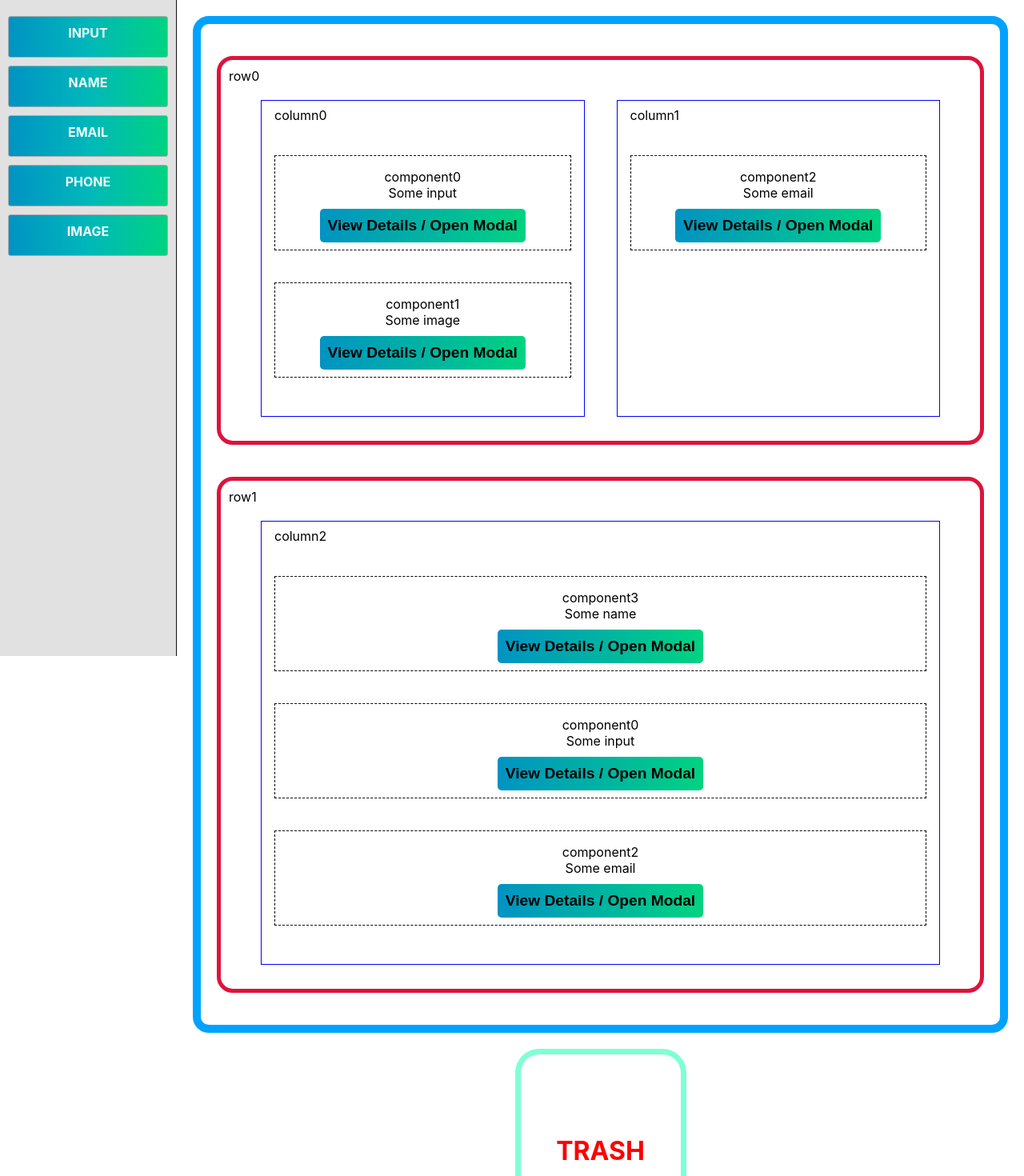
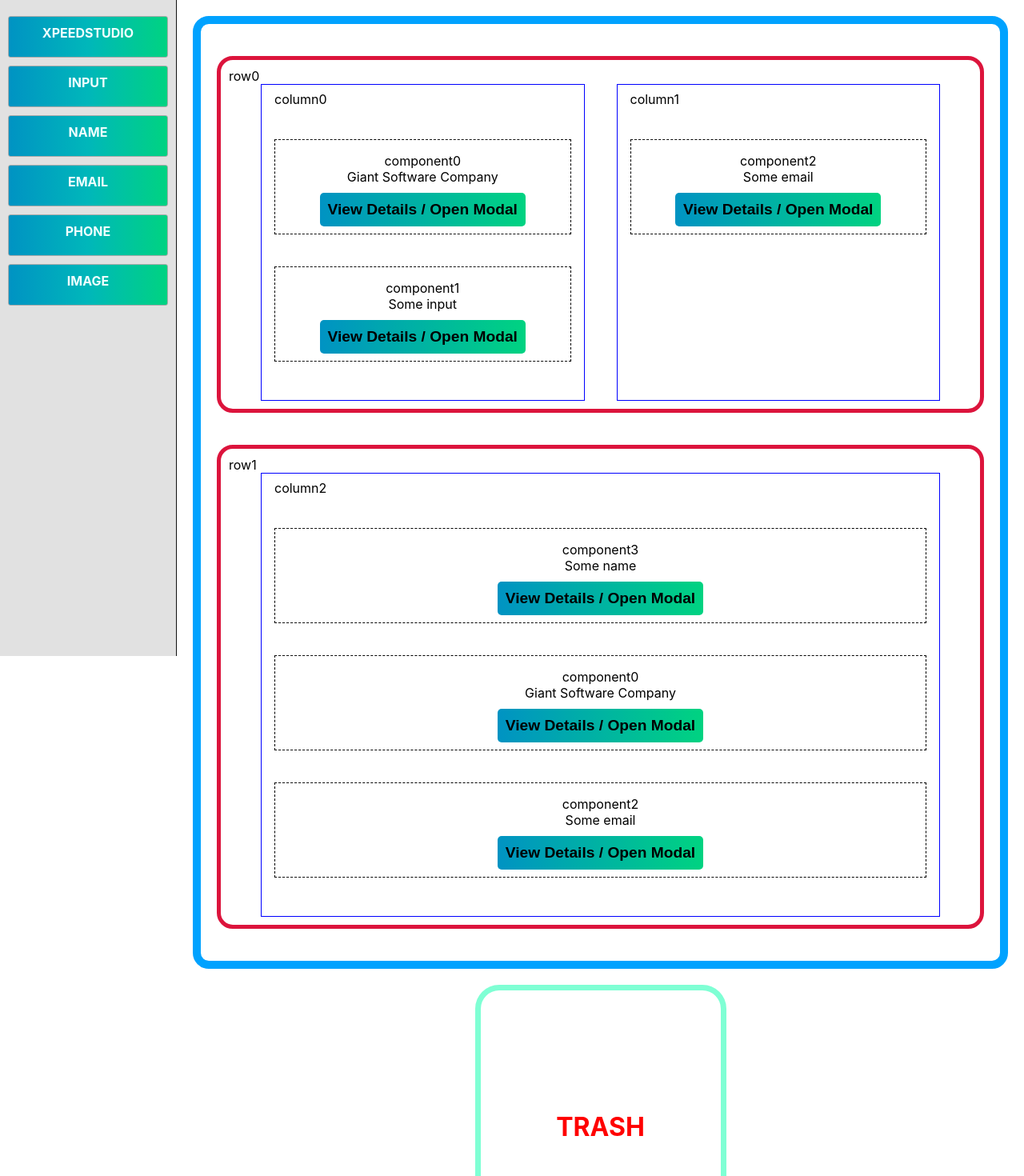
Before and after one commit to JunayedKhanNoor/react-DnD-assesment-task, a React (Create React App) app: page / in a window 1280 px wide. Shown: the top 1470 px of the page at 80% size. Built offline with nearby package versions, Linux system fonts and the light colour scheme.

Commit message:
sidebar item modified

```diff
--- a/src/App.css
+++ b/src/App.css
@@ -91,7 +91,6 @@ body {
 
 .columns {
   display: flex;
-  padding: 20px 0;
 }
 
 .columnContainer {
@@ -115,8 +114,8 @@ body {
   text-align: center;
   padding: 20px 0;
   margin: 0 auto;
-  width: 200px;
-  height: 200px;
+  width: 300px;
+  height: 300px;
   border: 7px solid aquamarine;
   display: flex;
   align-items: center;
--- a/src/constants.js
+++ b/src/constants.js
@@ -1,49 +1,57 @@
-import shortid from "shortid";
+import shortid from 'shortid';
 
-export const SIDEBAR_ITEM = "sidebarItem";
-export const ROW = "row";
-export const COLUMN = "column";
-export const COMPONENT = "component";
+export const SIDEBAR_ITEM = 'sidebarItem';
+export const ROW = 'row';
+export const COLUMN = 'column';
+export const COMPONENT = 'component';
 
 export const SIDEBAR_ITEMS = [
   {
     id: shortid.generate(),
     type: SIDEBAR_ITEM,
     component: {
-      type: "input",
-      content: "Some input"
-    }
+      type: 'XpeedStudio',
+      content: 'Giant Software Company',
+    },
   },
   {
     id: shortid.generate(),
     type: SIDEBAR_ITEM,
     component: {
-      type: "name",
-      content: "Some name"
-    }
+      type: 'input',
+      content: 'Some input',
+    },
   },
   {
     id: shortid.generate(),
     type: SIDEBAR_ITEM,
     component: {
-      type: "email",
-      content: "Some email"
-    }
+      type: 'name',
+      content: 'Some name',
+    },
   },
   {
     id: shortid.generate(),
     type: SIDEBAR_ITEM,
     component: {
-      type: "phone",
-      content: "Some phone"
-    }
+      type: 'email',
+      content: 'Some email',
+    },
   },
   {
     id: shortid.generate(),
     type: SIDEBAR_ITEM,
     component: {
-      type: "image",
-      content: "Some image"
-    }
-  }
+      type: 'phone',
+      content: 'Some phone',
+    },
+  },
+  {
+    id: shortid.generate(),
+    type: SIDEBAR_ITEM,
+    component: {
+      type: 'image',
+      content: 'Some image',
+    },
+  },
 ];
--- a/src/example.js
+++ b/src/example.js
@@ -97,8 +97,6 @@ const Container = () => {
     );
   };
 
-  // dont use index for key when mapping over items
-  // causes this issue - https://github.com/react-dnd/react-dnd/issues/342
   return (
     <div className="body">
       <div className="sideBar">
--- a/src/initial-data.js
+++ b/src/initial-data.js
@@ -58,11 +58,12 @@ const initialData = {
     },
   ],
   components: {
-    component0: { id: 'component0', type: 'input', content: 'Some input' },
-    component1: { id: 'component1', type: 'image', content: 'Some image' },
+    component0: { id: 'component0', type: 'XpeedStudio', content: 'Giant Software Company' },
+    component1: { id: 'component1', type: 'input', content: 'Some input' },
     component2: { id: 'component2', type: 'email', content: 'Some email' },
     component3: { id: 'component3', type: 'name', content: 'Some name' },
     component4: { id: 'component4', type: 'phone', content: 'Some phone' },
+    component5: { id: 'component5', type: 'image', content: 'Some image' },
   },
 };
 
```
